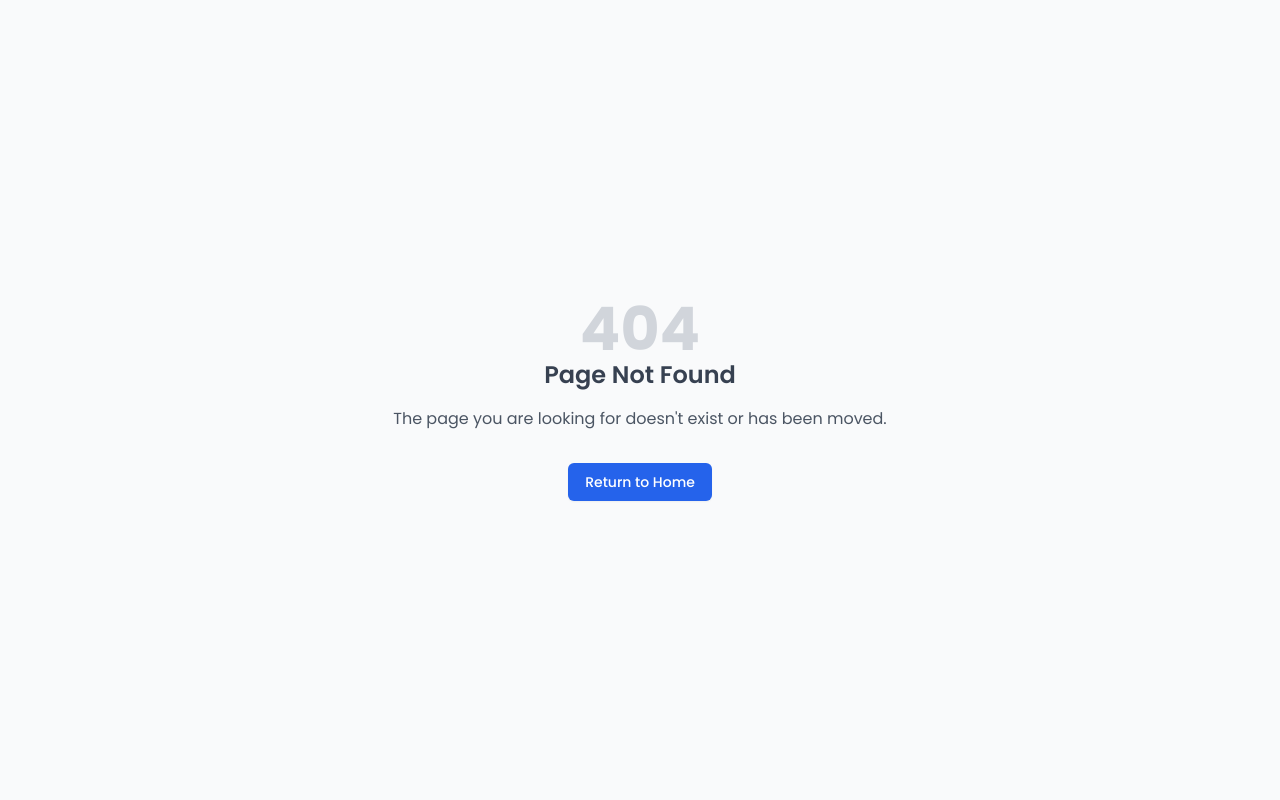
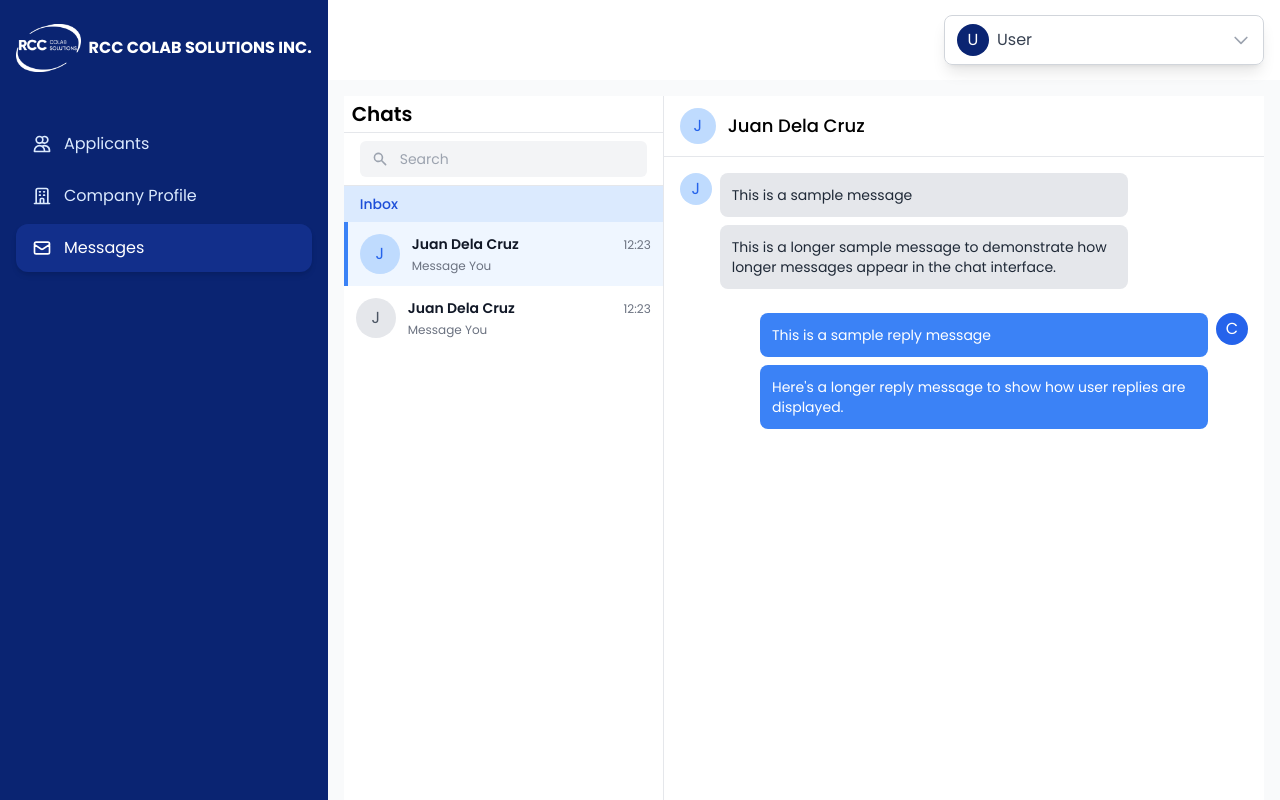
Before and after one commit to JustineKennethGaviola/Career-Client-Applicant, a React (Vite) app: page /client/message in a window 1280 px wide. Before the commit this address had no page. Built offline with nearby package versions, Linux system fonts and the light colour scheme.

Commit message:
Add messages

```diff
--- a/src/App.jsx
+++ b/src/App.jsx
@@ -7,6 +7,7 @@ import Applicants from "./Applicants";
 import CompanyProfile from "./CompanyProfile";
 import CareerJob from "./career/CareerJob";
 import Career from "./career/Career";
+import Messages from "./Messages";
 import ReviewLogo from "./assets/Review.png";
 import StatusLogo from "./assets/Status.png";
 import CareerLogo from "./assets/Career-Job.png";
@@ -260,6 +261,15 @@ function App() {
             }
           />
 
+          <Route
+            path="/client/message"
+            element={
+              <ClientLayout>
+                <Messages />
+              </ClientLayout>
+            }
+          />
+
           {/* Applicant routes */}
           <Route
             path="/applicant/portal"
--- /dev/null
+++ b/src/Messages.jsx
@@ -0,0 +1,212 @@
+import { useState } from "react";
+import { Link } from "react-router-dom";
+
+function Messages() {
+  const [conversations] = useState([
+    {
+      id: 1,
+      name: "Juan Dela Cruz",
+      initial: "J",
+      lastMessage: "Message You",
+      time: "12:23",
+      active: true,
+    },
+    {
+      id: 2,
+      name: "Juan Dela Cruz",
+      initial: "J",
+      lastMessage: "Message You",
+      time: "12:23",
+      active: false,
+    },
+  ]);
+
+  const [messages] = useState([
+    {
+      id: 1,
+      sender: "Juan Dela Cruz",
+      initial: "J",
+      content: [
+        "This is a sample message",
+        "This is a longer sample message to demonstrate how longer messages appear in the chat interface.",
+      ],
+      received: true,
+    },
+    {
+      id: 2,
+      sender: "Company",
+      initial: "C",
+      content: [
+        "This is a sample reply message",
+        "Here's a longer reply message to show how user replies are displayed.",
+      ],
+      received: false,
+    },
+  ]);
+
+  return (
+    <div className="flex h-screen bg-white">
+      {/* Chat Container */}
+      <div className="flex flex-1 flex-col overflow-hidden">
+        {/* Chat Interface Container */}
+        <div className="flex flex-1 overflow-hidden">
+          {/* Left Sidebar - Chat List */}
+          <div className="w-80 border-r flex flex-col bg-white">
+            {/* Chat Header */}
+            <div className="p-1 border-b flex items-center">
+              <h1 className="text-xl font-semibold ml-1">Chats</h1>
+            </div>
+
+            {/* Search Bar */}
+            <div className="px-4 py-2 border-b">
+              <div className="relative">
+                <input
+                  type="text"
+                  placeholder="Search"
+                  className="w-full bg-gray-100 border-0 rounded-md py-2 pl-10 pr-3 text-sm focus:outline-none focus:ring-2 focus:ring-blue-500"
+                />
+                <div className="absolute inset-y-0 left-0 pl-3 flex items-center pointer-events-none">
+                  <svg
+                    xmlns="http://www.w3.org/2000/svg"
+                    className="h-4 w-4 text-gray-400"
+                    viewBox="0 0 20 20"
+                    fill="currentColor"
+                  >
+                    <path
+                      fillRule="evenodd"
+                      d="M8 4a4 4 0 100 8 4 4 0 000-8zM2 8a6 6 0 1110.89 3.476l4.817 4.817a1 1 0 01-1.414 1.414l-4.816-4.816A6 6 0 012 8z"
+                      clipRule="evenodd"
+                    />
+                  </svg>
+                </div>
+              </div>
+            </div>
+
+            {/* Inbox Tab */}
+            <div className="px-4 py-2 bg-blue-100 text-blue-700 font-medium text-sm">
+              Inbox
+            </div>
+
+            {/* Conversation List */}
+            <div className="flex-1 overflow-y-auto">
+              {conversations.map((conversation) => (
+                <div
+                  key={conversation.id}
+                  className={`p-3 ${
+                    conversation.active
+                      ? "bg-blue-50 border-l-4 border-blue-500"
+                      : ""
+                  } hover:bg-blue-50 cursor-pointer`}
+                >
+                  <div className="flex items-center">
+                    <div
+                      className={`w-10 h-10 rounded-full ${
+                        conversation.active
+                          ? "bg-blue-200 text-blue-600"
+                          : "bg-gray-200 text-gray-600"
+                      } flex items-center justify-center mr-3 flex-shrink-0`}
+                    >
+                      <span>{conversation.initial}</span>
+                    </div>
+                    <div className="flex-1 min-w-0">
+                      <div className="flex justify-between items-baseline">
+                        <h3 className="text-sm font-semibold text-gray-900 truncate">
+                          {conversation.name}
+                        </h3>
+                        <span className="text-xs text-gray-500">
+                          {conversation.time}
+                        </span>
+                      </div>
+                      <p className="text-xs text-gray-500 truncate mt-1">
+                        {conversation.lastMessage}
+                      </p>
+                    </div>
+                  </div>
+                </div>
+              ))}
+            </div>
+          </div>
+
+          {/* Right Side - Conversation Area */}
+          <div className="flex-1 flex flex-col">
+            {/* Chat Header - Contact Name */}
+            <div className="py-3 px-4 border-b flex items-center justify-between">
+              <div className="flex items-center">
+                <div className="w-9 h-9 rounded-full bg-blue-200 flex items-center justify-center text-blue-600 mr-3">
+                  <span>J</span>
+                </div>
+                <h3 className="text-lg font-medium">Juan Dela Cruz</h3>
+              </div>
+            </div>
+
+            {/* Messages Area */}
+            <div className="flex-1 overflow-y-auto p-4 space-y-6">
+              {messages.map((message) => (
+                <div
+                  key={message.id}
+                  className={`flex items-start ${
+                    message.received ? "max-w-md" : "justify-end"
+                  }`}
+                >
+                  {message.received && (
+                    <div className="w-8 h-8 rounded-full bg-blue-200 flex items-center justify-center text-blue-600 mr-2 flex-shrink-0">
+                      <span>{message.initial}</span>
+                    </div>
+                  )}
+
+                  <div className="space-y-2">
+                    {message.content.map((text, index) => (
+                      <div
+                        key={index}
+                        className={`${
+                          message.received
+                            ? "bg-gray-200 text-gray-800"
+                            : "bg-blue-500 text-white ml-auto"
+                        } rounded-lg p-3 text-sm max-w-md`}
+                      >
+                        <p>{text}</p>
+                      </div>
+                    ))}
+                  </div>
+
+                  {!message.received && (
+                    <div className="w-8 h-8 rounded-full bg-blue-600 flex items-center justify-center text-white ml-2 flex-shrink-0">
+                      <span>{message.initial}</span>
+                    </div>
+                  )}
+                </div>
+              ))}
+            </div>
+
+            {/* Message Input */}
+            <div className="px-4 py-3 border-t flex items-center">
+              <input
+                type="text"
+                placeholder="Message @Juan Dela Cruz"
+                className="flex-1 bg-gray-200 border-0 rounded-lg py-3 px-4 text-sm focus:outline-none focus:ring-2 focus:ring-blue-500"
+              />
+              <button className="ml-2 text-gray-500 hover:text-gray-700">
+                <svg
+                  xmlns="http://www.w3.org/2000/svg"
+                  className="h-6 w-6"
+                  fill="none"
+                  viewBox="0 0 24 24"
+                  stroke="currentColor"
+                >
+                  <path
+                    strokeLinecap="round"
+                    strokeLinejoin="round"
+                    strokeWidth="2"
+                    d="M4.318 6.318a4.5 4.5 0 000 6.364L12 20.364l7.682-7.682a4.5 4.5 0 00-6.364-6.364L12 7.636l-1.318-1.318a4.5 4.5 0 00-6.364 0z"
+                  />
+                </svg>
+              </button>
+            </div>
+          </div>
+        </div>
+      </div>
+    </div>
+  );
+}
+
+export default Messages;
--- a/src/components/Sidebar.jsx
+++ b/src/components/Sidebar.jsx
@@ -1,17 +1,13 @@
 import React from "react";
 import { NavLink } from "react-router-dom";
-import CompanyLogo from "./../assets/RCCLogo-White.png"
+import CompanyLogo from "./../assets/RCCLogo-White.png";
 
 const Sidebar = () => {
   return (
     <div className="bg-[#0A2472] text-white w-90 min-h-screen">
       {/* Logo */}
       <div className="py-6 px-4 flex items-center justify-center">
-        <img
-          src={CompanyLogo}
-          alt="RCC Logo"
-          className="h-12"
-        />
+        <img src={CompanyLogo} alt="RCC Logo" className="h-12" />
         <div className="ml-2 font-semibold">
           <div className="font-bold">RCC COLAB SOLUTIONS INC.</div>
         </div>
@@ -100,6 +96,33 @@ const Sidebar = () => {
             </svg>
             Company Profile
           </NavLink>
+
+          <NavLink
+            to="/client/message"
+            className={({ isActive }) =>
+              `flex items-center px-4 py-3 rounded-xl transition-all duration-200 ${
+                isActive
+                  ? "text-white bg-blue-800/40 shadow-md"
+                  : "text-blue-100 hover:bg-blue-800/40"
+              }`
+            }
+          >
+            <svg
+              xmlns="http://www.w3.org/2000/svg"
+              className="h-5 w-5 mr-3"
+              fill="none"
+              viewBox="0 0 24 24"
+              stroke="currentColor"
+            >
+              <path
+                strokeLinecap="round"
+                strokeLinejoin="round"
+                strokeWidth="2"
+                d="M3 8l7.89 5.26a2 2 0 002.22 0L21 8M5 19h14a2 2 0 002-2V7a2 2 0 00-2-2H5a2 2 0 00-2 2v10a2 2 0 002 2z"
+              />
+            </svg>
+            Messages
+          </NavLink>
         </div>
       </nav>
     </div>
```
Also changed, not shown: 1 other file (tests, documents, lock files or other folders).
